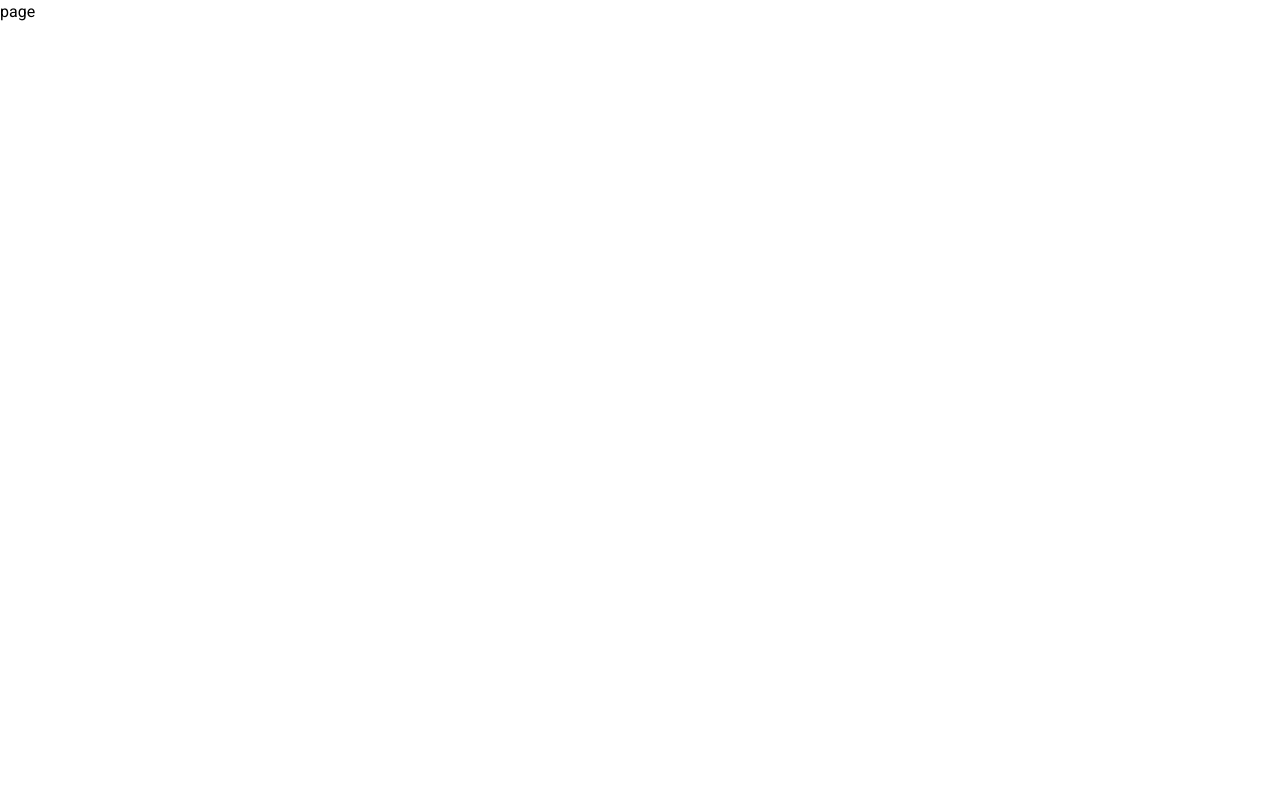
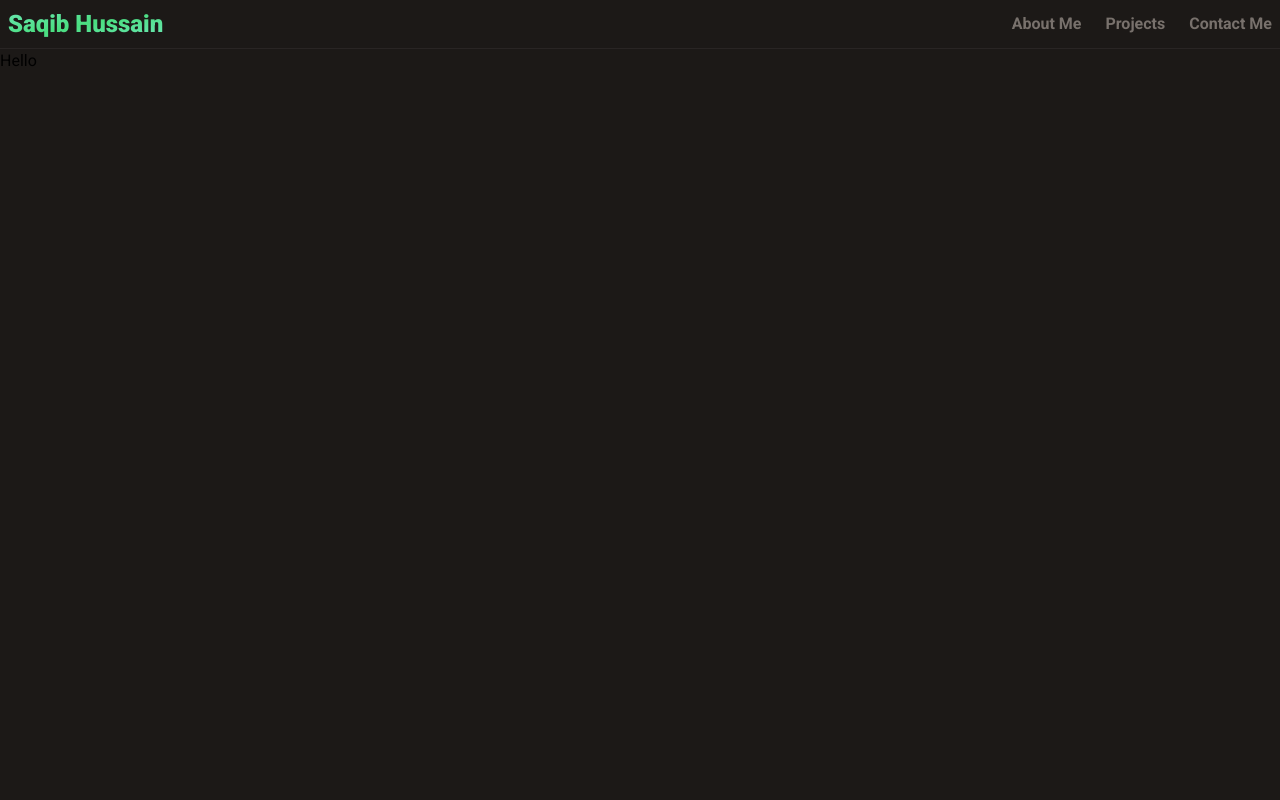
Before and after one commit to devsaqibhussain/my-portfolio, a Next.js app: page / in a window 1280 px wide. Shown: the top 800 px of the page. Built offline with nearby package versions, Linux system fonts and the light colour scheme.

Commit message:
Add: Navbar

```diff
--- /dev/null
+++ b/app/components/Aboutme.jsx
@@ -0,0 +1,9 @@
+import React from 'react'
+
+const Aboutme = () => {
+  return (
+    <div>Aboutme</div>
+  )
+}
+
+export default Aboutme
--- /dev/null
+++ b/app/components/Contact.jsx
@@ -0,0 +1,9 @@
+import React from 'react'
+
+const Contact = () => {
+  return (
+    <div id="contact" className='h-screen'>Contact</div>
+  )
+}
+
+export default Contact
--- /dev/null
+++ b/app/components/Hero.jsx
@@ -0,0 +1,11 @@
+import React from 'react'
+
+const Hero = () => {
+  return (
+    <div id="hero" className=' h-screen'>
+      <div>Hello</div>
+    </div>
+  )
+}
+
+export default Hero
--- /dev/null
+++ b/app/components/Navbar.jsx
@@ -0,0 +1,57 @@
+"use client";
+
+import Link from "next/link";
+import { styles } from "../utils/styles";
+import { NavLinks } from "../utils/constants";
+import { useState } from "react";
+import { XMarkIcon, Bars3Icon} from "@heroicons/react/24/outline"
+
+const Navbar = () => {
+
+  const [menuOpen, setMenuOpen] = useState(false)
+
+
+  return (
+    <div className=" flex justify-between items-center p-2 sticky left-0 top-0 right-0 border-b border-stone-800 bg-stone-900">
+      <div className={` text-2xl font-extrabold ${styles.textColor1}`}>
+        <Link href="/#hero" >
+            Saqib Hussain
+        </Link>
+      </div>
+
+      <ul className={` text-stone-500 font-semibold hidden sm:flex gap-6`}>
+        {NavLinks.map((NavLink) => {
+          return (
+            <Link key={NavLink.id} href={NavLink.href}>
+              <li
+                className={`hover:text-stone-100`}
+              >
+                {NavLink.name}
+              </li>
+            </Link>
+          );
+        })}
+      </ul>
+      <div className=" block sm:hidden relative" >
+        <button onClick={()=>setMenuOpen(!menuOpen)} className="w-10 h-10 text-white ">
+          {menuOpen? <XMarkIcon/>:<Bars3Icon/>}
+        </button>
+        <div className={`${menuOpen? "absolute":"hidden"} top-[60px] right-0 px-4 flex flex-col items-center justify-center whitespace-nowrap ${styles.menuGrad} rounded-[20px] animate-sideBar gap-4 p-4`}>
+          {NavLinks.map((NavLink) => {
+            return (
+              <Link key={NavLink.id} href={NavLink.href}>
+                <div
+                  className={`text-stone-100`}
+                >
+                  {NavLink.name}
+                </div>
+              </Link>
+            );
+          })}
+        </div>
+      </div>
+    </div>
+  );
+};
+
+export default Navbar;
--- /dev/null
+++ b/app/components/Project.jsx
@@ -0,0 +1,9 @@
+import React from 'react'
+
+const Project = () => {
+  return (
+    <div>Project</div>
+  )
+}
+
+export default Project
--- /dev/null
+++ b/app/components/index.js
@@ -0,0 +1,5 @@
+export { default as Navbar} from "./Navbar"
+export { default as Contact} from "./Contact"
+export { default as Hero} from "./Hero"
+export { default as Project} from "./Project"
+export { default as Aboutme} from "./Aboutme"
--- a/app/layout.js
+++ b/app/layout.js
@@ -13,7 +13,7 @@ export const metadata = {
 
 export default function RootLayout({ children }) {
   return (
-    <html lang="en">
+    <html lang="en" className=' scroll-smooth scroll-pt-16 sm:scroll-pt-12'>
       <body className={roboto.className}>{children}</body>
     </html>
   )
--- a/app/page.js
+++ b/app/page.js
@@ -1,8 +1,18 @@
 import React from 'react'
-
+import {Navbar, Hero, Aboutme, Project, Contact} from "./components"
 const App = () => {
   return (
-    <div>page</div>
+    <div className='w-full bg-stone-900'>
+      <div className="container m-auto">
+        <Navbar/>
+        <div className=' px-2 sm:px-0'>
+          <Hero/>
+          <Aboutme/>
+          <Project/>
+          <Contact/>
+        </div>
+      </div>
+    </div>
   )
 }
 
--- /dev/null
+++ b/app/utils/constants.jsx
@@ -0,0 +1,5 @@
+export const NavLinks = [
+    {id:"aboutme",name:"About Me",href:"/#aboutme"},
+    {id:"project",name:"Projects",href:"/#project"},
+    {id:"contact",name:"Contact Me",href:"/#contact"},
+]
--- /dev/null
+++ b/app/utils/styles.jsx
@@ -0,0 +1,4 @@
+export const styles = {
+    textColor1: "text-transparent bg-clip-text bg-gradient-to-br from-emerald-300 via-green-400 to bg-emerald-300",
+    menuGrad: "bg-gradient-to-br from-stone-800 from-10% via-stone-900 via-80% to-stone-950/20 ",
+}
--- a/package.json
+++ b/package.json
@@ -9,6 +9,7 @@
     "lint": "next lint"
   },
   "dependencies": {
+    "@heroicons/react": "^2.0.18",
     "autoprefixer": "10.4.15",
     "eslint": "8.49.0",
     "eslint-config-next": "13.4.19",
@@ -16,6 +17,7 @@
     "postcss": "8.4.29",
     "react": "18.2.0",
     "react-dom": "18.2.0",
+    "react-icons": "^4.11.0",
     "tailwindcss": "3.3.3"
   }
 }
--- a/tailwind.config.js
+++ b/tailwind.config.js
@@ -7,11 +7,15 @@ module.exports = {
   ],
   theme: {
     extend: {
-      backgroundImage: {
-        'gradient-radial': 'radial-gradient(var(--tw-gradient-stops))',
-        'gradient-conic':
-          'conic-gradient(from 180deg at 50% 50%, var(--tw-gradient-stops))',
+      keyframes:{
+        sideBar:{
+          "0%":{ transform: "translateY(100px)" },
+          "100%":{transform: "translateY(0px)"}
+        }
       },
+      animation:{
+        sideBar: "sideBar 0.5s cubic-bezier(0.25, 0.46, 0.45, 0.94) both"
+      }
     },
   },
   plugins: [],
```
Also changed, not shown: 1 other file (tests, documents, lock files or other folders).
